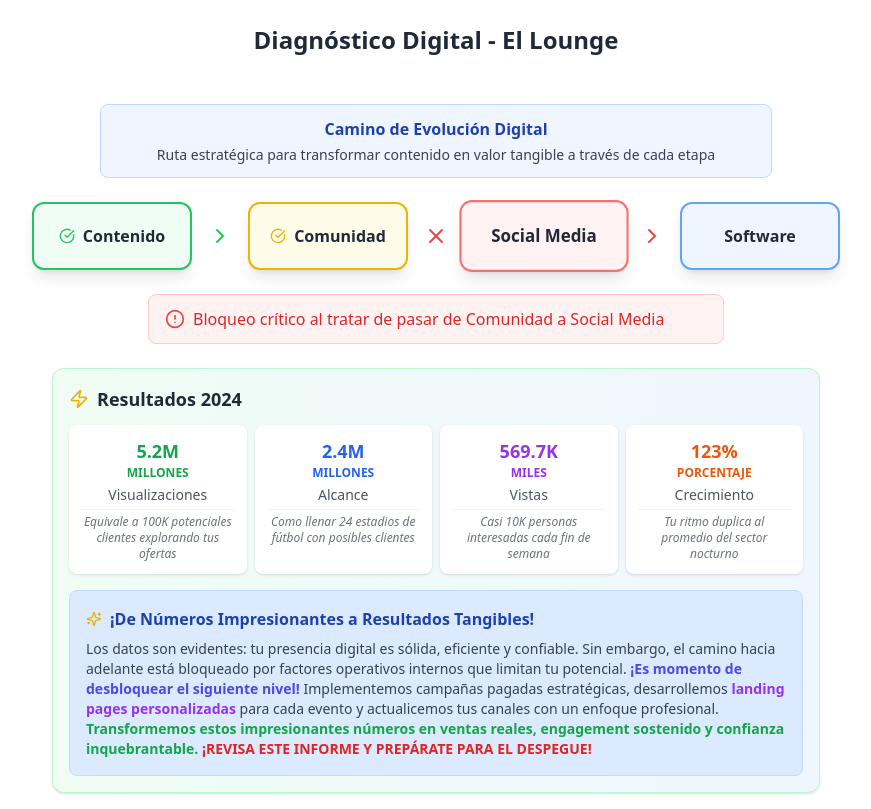
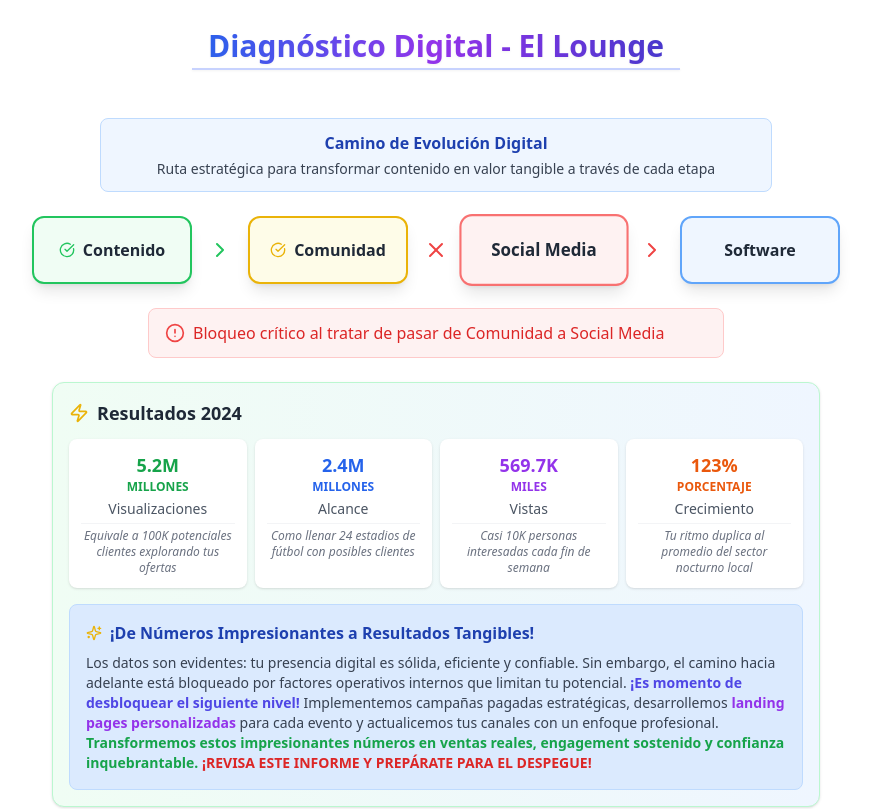
Before and after one commit to deivipluss/landing, a Next.js app: page /ktdrallounge in a window 1280 px wide. Shown: the top 809 px of the page, without its empty margins (204-1075 px from the left). Built offline with nearby package versions, Linux system fonts and the light colour scheme.

Commit message:
loung14e

```diff
--- a/app/ktdrallounge/page.tsx
+++ b/app/ktdrallounge/page.tsx
@@ -21,9 +21,9 @@ import { useState, useEffect } from "react";
 export default function DiagnosticoDigital() {
   return (
     <div className="flex flex-col items-center p-6 space-y-6 w-full max-w-6xl mx-auto">
-      {/* Título */}
+      {/* Título mejorado */}
       <div className="text-center mb-6">
-        <h1 className="text-2xl font-bold text-gray-800">
+        <h1 className="text-2xl md:text-3xl font-bold bg-gradient-to-r from-blue-600 via-purple-600 to-indigo-700 text-transparent bg-clip-text drop-shadow-sm px-4 py-1 border-b-2 border-indigo-200">
           Diagnóstico Digital - El Lounge
         </h1>
       </div>
@@ -143,7 +143,7 @@ export default function DiagnosticoDigital() {
               <div className="font-bold text-xs text-orange-600">PORCENTAJE</div>
               <div className="text-gray-600 mt-1">Crecimiento</div>
               <div className="text-xs text-gray-500 italic mt-1 border-t border-gray-100 pt-1">
-                Tu ritmo duplica al promedio del sector nocturno
+                Tu ritmo duplica al promedio del sector nocturno local
               </div>
             </div>
           </div>
```
